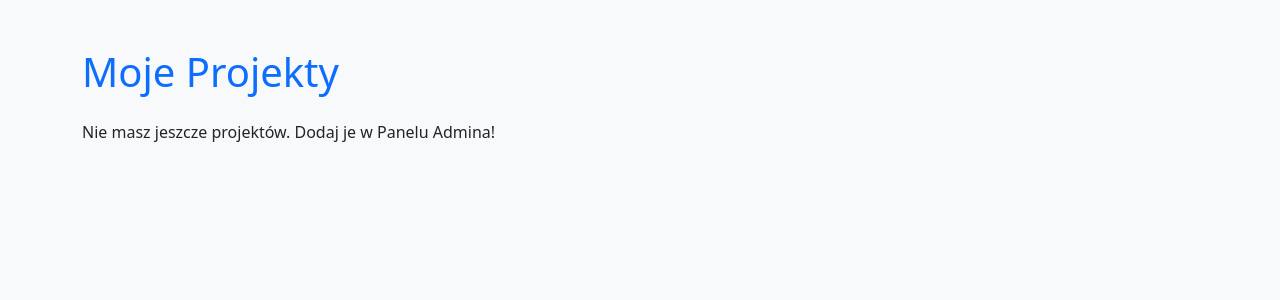
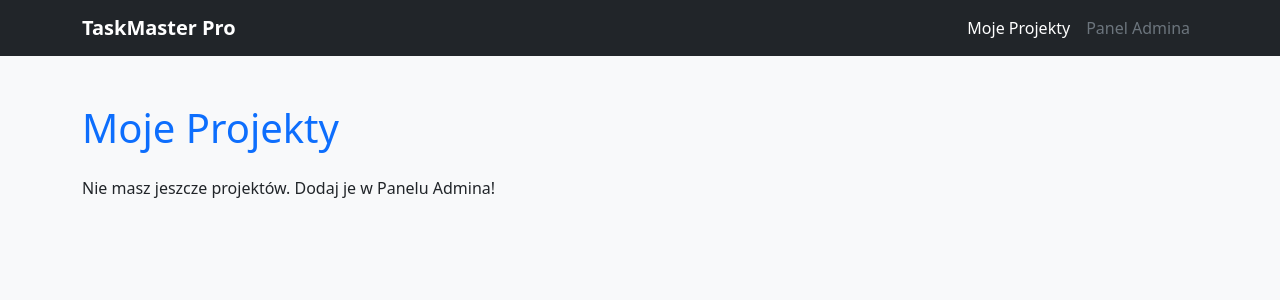
Before and after one commit to Kzaai/DevQuest-Django-Suite, a Django app: page /projects/ in a window 1280 px wide. Shown: the top 300 px of the page. Run offline with Django 4.2, Linux system fonts and the light colour scheme; data that the repository does not hold is empty.

Commit message:
Added Bootstrap styling, nested tasks display, and top navigation bar

```diff
--- a/projects/templates/projects/project_list.html
+++ b/projects/templates/projects/project_list.html
@@ -6,6 +6,15 @@
     <title>TaskMaster Pro - Dashboard</title>
 </head>
 <body class="bg-light">
+    <nav class="navbar navbar-expand-lg navbar-dark bg-dark mb-4">
+  <div class="container">
+    <a class="navbar-brand fw-bold" href="#">TaskMaster Pro</a>
+    <div class="navbar-nav">
+      <a class="nav-link active" href="/projects/">Moje Projekty</a>
+      <a class="nav-link text-secondary" href="/admin/">Panel Admina</a>
+    </div>
+  </div>
+</nav>
 
     <div class="container mt-5">
         <h1 class="mb-4 text-primary">Moje Projekty</h1>
```
